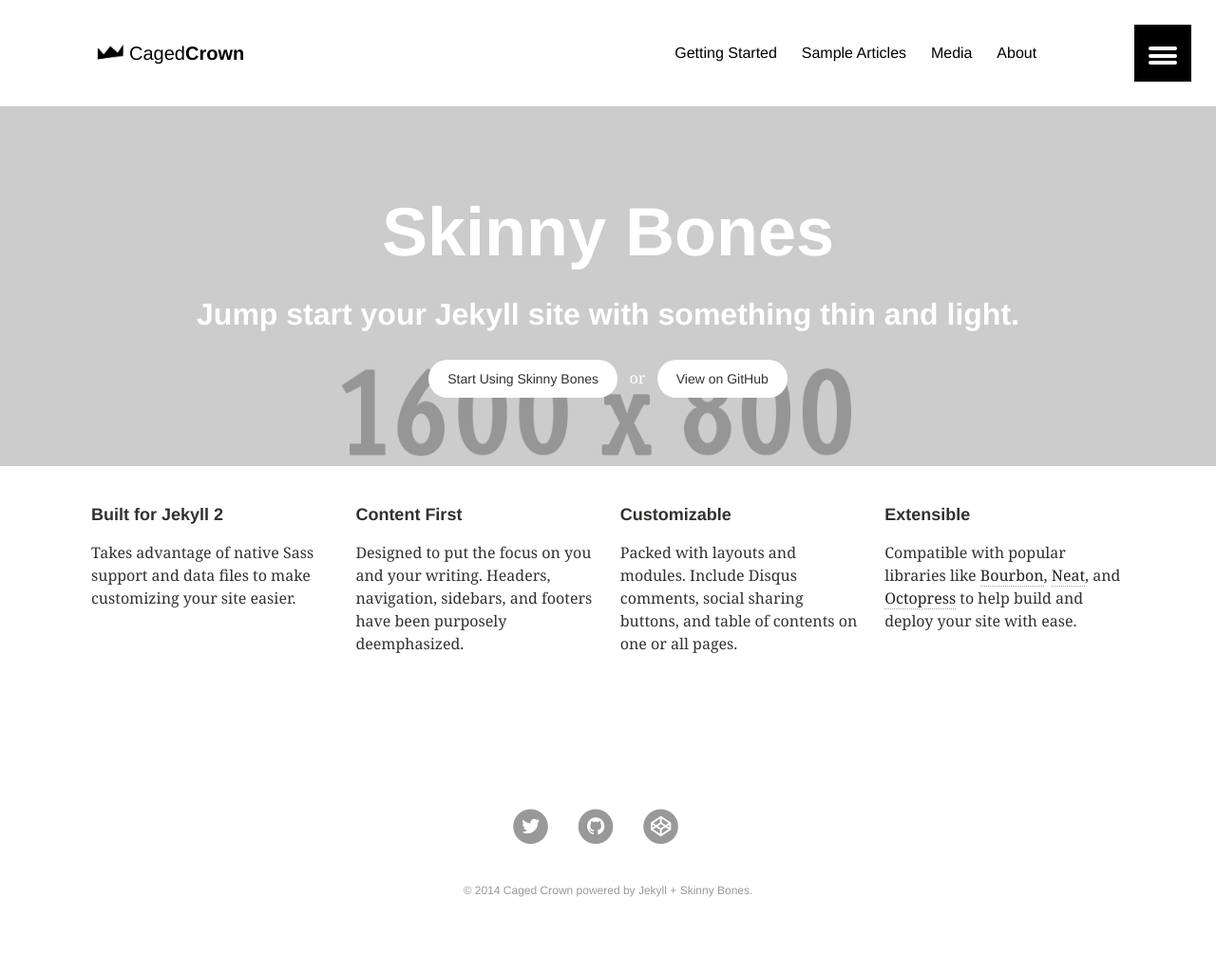
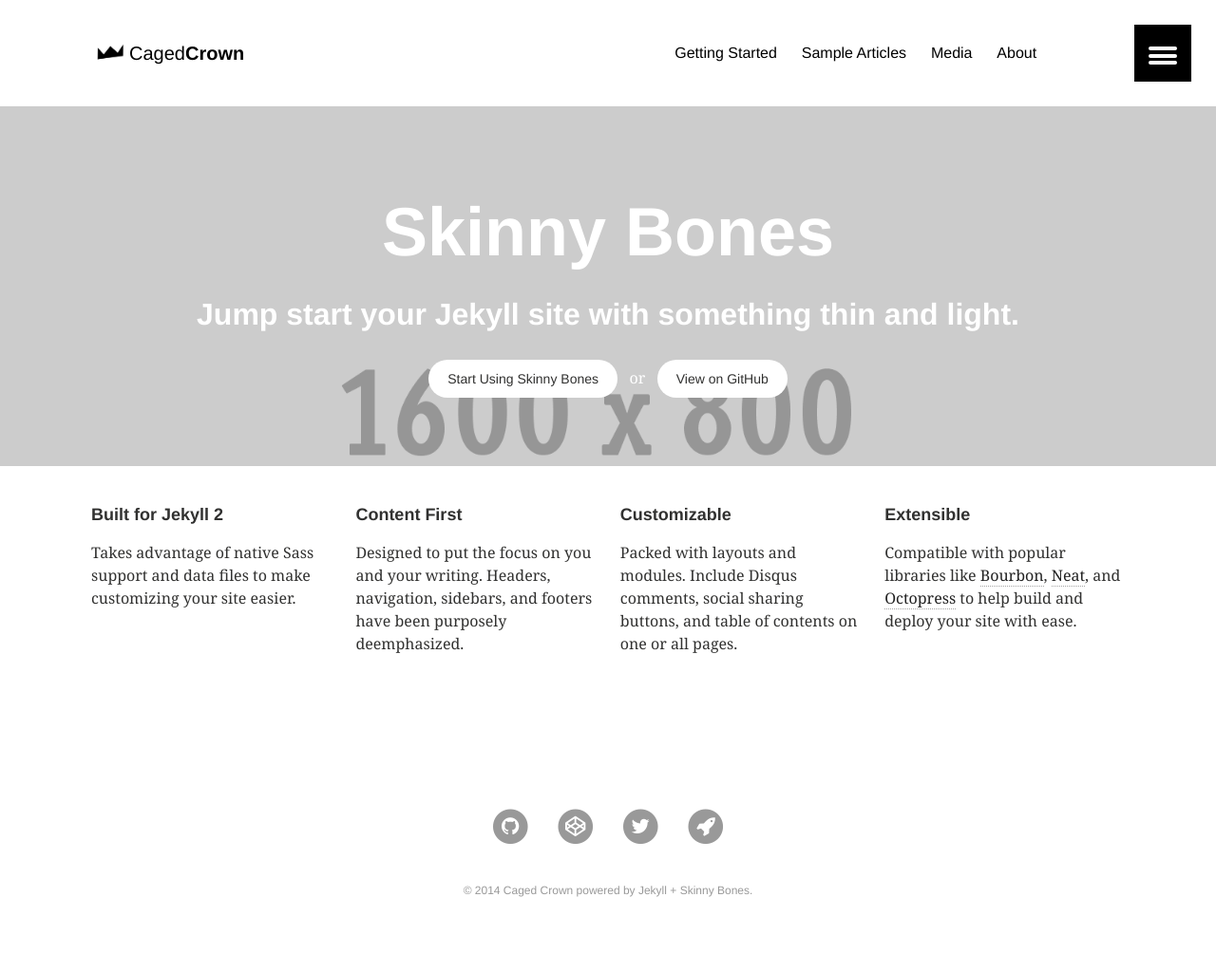
Before and after one commit to cagedcrown/cagedcrown.github.io, a Jekyll site: the page built from index.md, in a window 1280 px wide. Shown: the whole page at 95% size. Built offline with Jekyll 4.4.1, drawn with Linux system fonts in a browser that asks for light colours.

Commit message:
mailto rocket fixed

```diff
--- a/_includes/footer.html
+++ b/_includes/footer.html
@@ -5,9 +5,6 @@
 
 	<div id="social-icons">
 	<ul>
-		<li>
-			<a href="https://twitter.com/cagedcrown" onclick="ga('send', 'event', 'link', 'click', 'Twitter follow');"> <span class="twitter fa-stack fa-lg"> <i class="fa fa-circle fa-stack-2x"></i> <i class="fa fa-twitter fa-stack-1x fa-inverse"></i> </span> </a>
-		</li>
 
 		<li>
 			<a href="https://github.com/cagedcrown" onclick="ga('send', 'event', 'link', 'click', 'Github follow');"> <span class="github fa-stack fa-lg"> <i class="fa fa-circle fa-stack-2x"></i> <i class="fa fa-github fa-stack-1x fa-inverse"></i> </span> </a>
@@ -18,7 +15,10 @@
 		</li>
 
 		<li>
-			<a href="mailto:mo@cagedcrown.com"> <i class="fa fa-envelope-2x"></i> </a>
+			<a href="https://twitter.com/cagedcrown" onclick="ga('send', 'event', 'link', 'click', 'Twitter follow');"> <span class="twitter fa-stack fa-lg"> <i class="fa fa-circle fa-stack-2x"></i> <i class="fa fa-twitter fa-stack-1x fa-inverse"></i> </span> </a>
+		</li>
+		<li>
+			<a href="mailto:mo@cagedcrown.com" onclick="ga('send', 'event', 'link', 'click', 'Instagram follow');"> <span class="instagram fa-stack fa-lg"> <i class="fa fa-circle fa-stack-2x"></i> <i class="fa fa-rocket fa-stack-1x fa-inverse"></i> </span> </a>
 		</li>
 
 	</ul>
```
